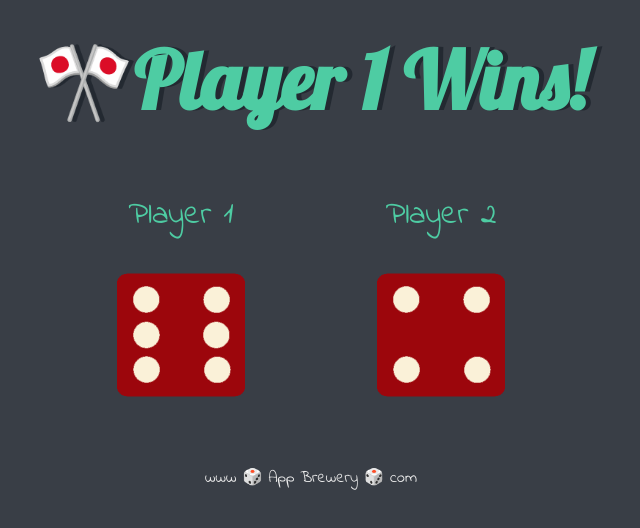
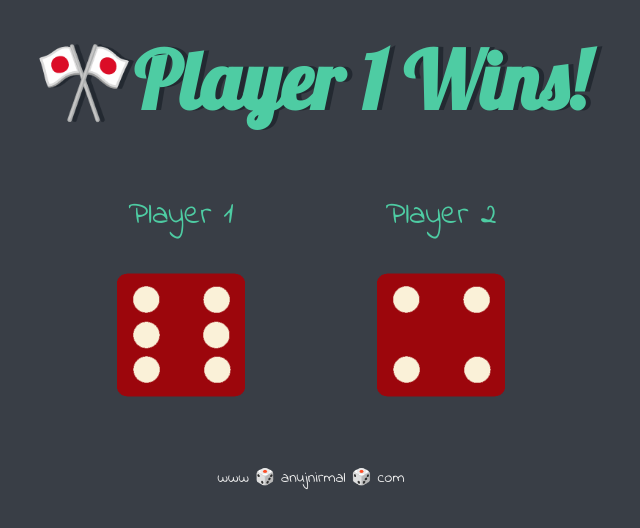
Before and after one commit to anujnirmal/dice, a plain HTML site: page index.html in a window 1280 px wide. Shown: the whole page, without its empty margins (329-969 px from the left). Drawn offline with Linux system fonts and the light colour scheme.

Commit message:
Update index.html

```diff
--- a/index.html
+++ b/index.html
@@ -30,6 +30,6 @@
   </body>
 
   <footer>
-    www 🎲 App Brewery 🎲 com
+    www 🎲 anujnirmal 🎲 com
   </footer>
 </html>
```
